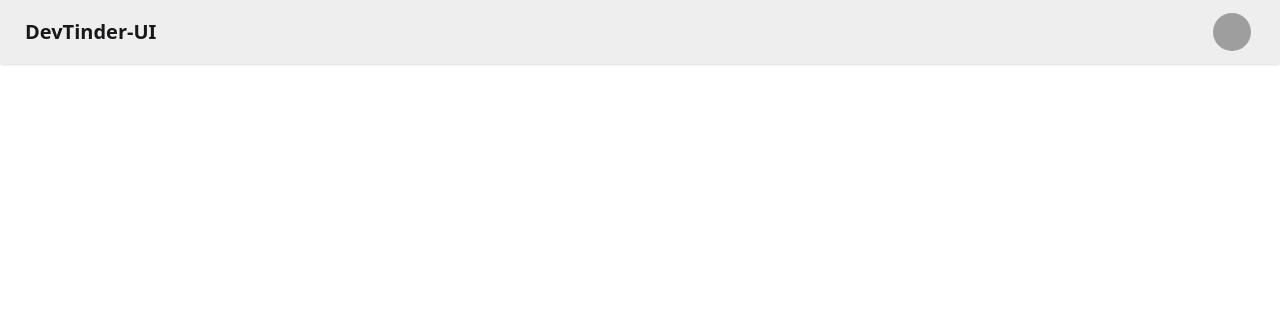
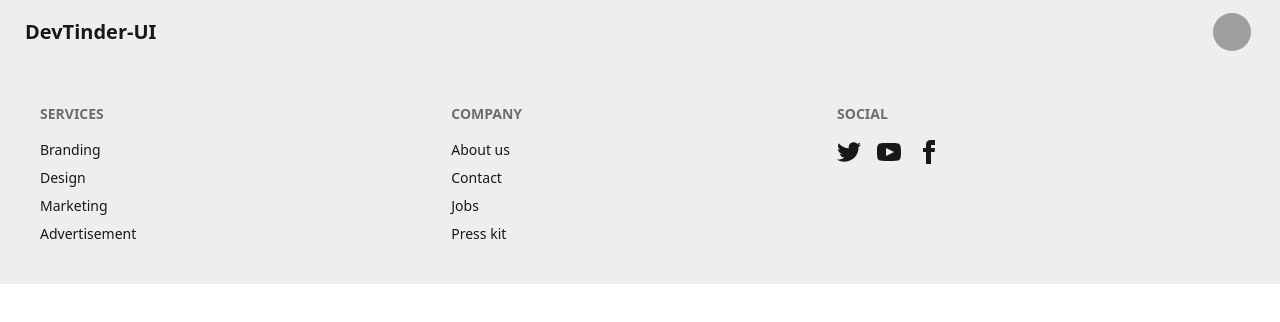
Before and after one commit to KiranDarekar/devTinder-web, a React (Vite) app: page / in a window 1280 px wide. Shown: the top 322 px of the page. Built offline with nearby package versions, Linux system fonts and the light colour scheme; grey boxes are pictures that could not be loaded.

Commit message:
routing added

```diff
--- a/package.json
+++ b/package.json
@@ -14,6 +14,7 @@
     "d": "^1.0.2",
     "react": "^19.1.0",
     "react-dom": "^19.1.0",
+    "react-router-dom": "^7.7.0",
     "tailwindcss": "^4.1.11"
   },
   "devDependencies": {
--- a/src/App.jsx
+++ b/src/App.jsx
@@ -1,37 +1,21 @@
+import { BrowserRouter, Route, Routes } from "react-router-dom"
+import { Body } from "./Body"
+import { Login } from "./login"
+import { Profile } from "./Profile"
 
 
 function App() {
 
   return (
     <>
-      <div className="navbar bg-base-300 shadow-sm">
-        <div className="flex-1">
-          <a className="btn btn-ghost text-xl"> DevTinder-UI</a>
-        </div>
-        <div className="flex gap-2">
-          <div className="dropdown dropdown-end mx-5">
-            <div tabIndex={0} role="button" className="btn btn-ghost btn-circle avatar">
-              <div className="w-10 rounded-full">
-                <img
-                  alt="Tailwind CSS Navbar component"
-                  src="https://img.daisyui.com/images/stock/photo-1534528741775-53994a69daeb.webp" />
-              </div>
-            </div>
-            <ul
-              tabIndex={0}
-              className="menu menu-sm dropdown-content bg-base-100 rounded-box z-1 mt-3 w-52 p-2 shadow">
-              <li>
-                <a className="justify-between">
-                  Profile
-                  <span className="badge">New</span>
-                </a>
-              </li>
-              <li><a>Settings</a></li>
-              <li><a>Logout</a></li>
-            </ul>
-          </div>
-        </div>
-      </div>
+    <BrowserRouter basename="/">
+      <Routes>
+        <Route  path="/" element={<Body />}>
+          <Route path="/login" element={<Login />} />
+          <Route path="/test" element={<Profile />} />
+        </Route>
+      </Routes>
+    </BrowserRouter>
     </>
   )
 }
--- /dev/null
+++ b/src/Body.jsx
@@ -0,0 +1,15 @@
+import React from 'react'
+import NavBar from './NavBar'
+import { Outlet } from 'react-router-dom'
+import { Footer } from './Footer'
+
+export const Body = () => {
+  return (
+    <div >
+        <NavBar />
+        <Outlet />
+        <Footer />
+    </div>
+
+  )
+}
--- /dev/null
+++ b/src/Footer.jsx
@@ -0,0 +1,60 @@
+import React from 'react'
+
+export const Footer = () => {
+  return (
+    <footer className="footer sm:footer-horizontal bg-base-300 text-base-content p-10 fixed bottom-">
+        <nav>
+            <h6 className="footer-title">Services</h6>
+            <a className="link link-hover">Branding</a>
+            <a className="link link-hover">Design</a>
+            <a className="link link-hover">Marketing</a>
+            <a className="link link-hover">Advertisement</a>
+        </nav>
+        <nav>
+            <h6 className="footer-title">Company</h6>
+            <a className="link link-hover">About us</a>
+            <a className="link link-hover">Contact</a>
+            <a className="link link-hover">Jobs</a>
+            <a className="link link-hover">Press kit</a>
+        </nav>
+        <nav>
+            <h6 className="footer-title">Social</h6>
+            <div className="grid grid-flow-col gap-4">
+            <a>
+                <svg
+                xmlns="http://www.w3.org/2000/svg"
+                width="24"
+                height="24"
+                viewBox="0 0 24 24"
+                className="fill-current">
+                <path
+                    d="M24 4.557c-.883.392-1.832.656-2.828.775 1.017-.609 1.798-1.574 2.165-2.724-.951.564-2.005.974-3.127 1.195-.897-.957-2.178-1.555-3.594-1.555-3.179 0-5.515 2.966-4.797 6.045-4.091-.205-7.719-2.165-10.148-5.144-1.29 2.213-.669 5.108 1.523 6.574-.806-.026-1.566-.247-2.229-.616-.054 2.281 1.581 4.415 3.949 4.89-.693.188-1.452.232-2.224.084.626 1.956 2.444 3.379 4.6 3.419-2.07 1.623-4.678 2.348-7.29 2.04 2.179 1.397 4.768 2.212 7.548 2.212 9.142 0 14.307-7.721 13.995-14.646.962-.695 1.797-1.562 2.457-2.549z"></path>
+                </svg>
+            </a>
+            <a>
+                <svg
+                xmlns="http://www.w3.org/2000/svg"
+                width="24"
+                height="24"
+                viewBox="0 0 24 24"
+                className="fill-current">
+                <path
+                    d="M19.615 3.184c-3.604-.246-11.631-.245-15.23 0-3.897.266-4.356 2.62-4.385 8.816.029 6.185.484 8.549 4.385 8.816 3.6.245 11.626.246 15.23 0 3.897-.266 4.356-2.62 4.385-8.816-.029-6.185-.484-8.549-4.385-8.816zm-10.615 12.816v-8l8 3.993-8 4.007z"></path>
+                </svg>
+            </a>
+            <a>
+                <svg
+                xmlns="http://www.w3.org/2000/svg"
+                width="24"
+                height="24"
+                viewBox="0 0 24 24"
+                className="fill-current">
+                <path
+                    d="M9 8h-3v4h3v12h5v-12h3.642l.358-4h-4v-1.667c0-.955.192-1.333 1.115-1.333h2.885v-5h-3.808c-3.596 0-5.192 1.583-5.192 4.615v3.385z"></path>
+                </svg>
+            </a>
+            </div>
+        </nav>
+    </footer>
+  )
+}
--- /dev/null
+++ b/src/Login.jsx
@@ -0,0 +1,7 @@
+import React from 'react'
+
+export const Login = () => {
+  return (
+    <div>login</div>
+  )
+}
--- /dev/null
+++ b/src/NavBar.jsx
@@ -0,0 +1,36 @@
+import React from 'react'
+
+const NavBar = () => {
+  return (
+    <div className="navbar bg-base-300 shadow-sm">
+        <div className="flex-1">
+          <a className="btn btn-ghost text-xl"> DevTinder-UI</a>
+        </div>
+        <div className="flex gap-2">
+          <div className="dropdown dropdown-end mx-5">
+            <div tabIndex={0} role="button" className="btn btn-ghost btn-circle avatar">
+              <div className="w-10 rounded-full">
+                <img
+                  alt="Tailwind CSS Navbar component"
+                  src="https://img.daisyui.com/images/stock/photo-1534528741775-53994a69daeb.webp" />
+              </div>
+            </div>
+            <ul
+              tabIndex={0}
+              className="menu menu-sm dropdown-content bg-base-100 rounded-box z-1 mt-3 w-52 p-2 shadow">
+              <li>
+                <a className="justify-between">
+                  Profile
+                  <span className="badge">New</span>
+                </a>
+              </li>
+              <li><a>Settings</a></li>
+              <li><a>Logout</a></li>
+            </ul>
+          </div>
+        </div>
+      </div>
+  )
+}
+
+export default NavBar
--- /dev/null
+++ b/src/Profile.jsx
@@ -0,0 +1,7 @@
+import React from 'react'
+
+export const Profile = () => {
+  return (
+    <div>Profile</div>
+  )
+}
--- a/src/index.css
+++ b/src/index.css
@@ -1,4 +1,2 @@
 @import "tailwindcss";
-@plugin "daisyui" {
-  themes: all;
-}
+@plugin "daisyui";
```
Also changed, not shown: src/assets/app.css (added), 2 other files (tests, documents, lock files or other folders).
